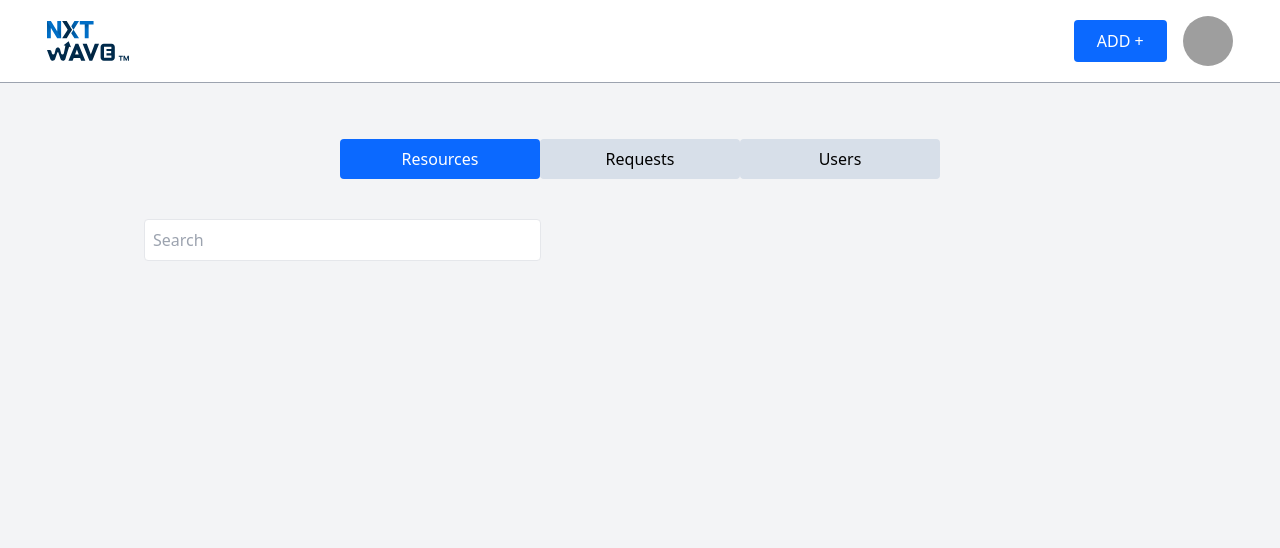
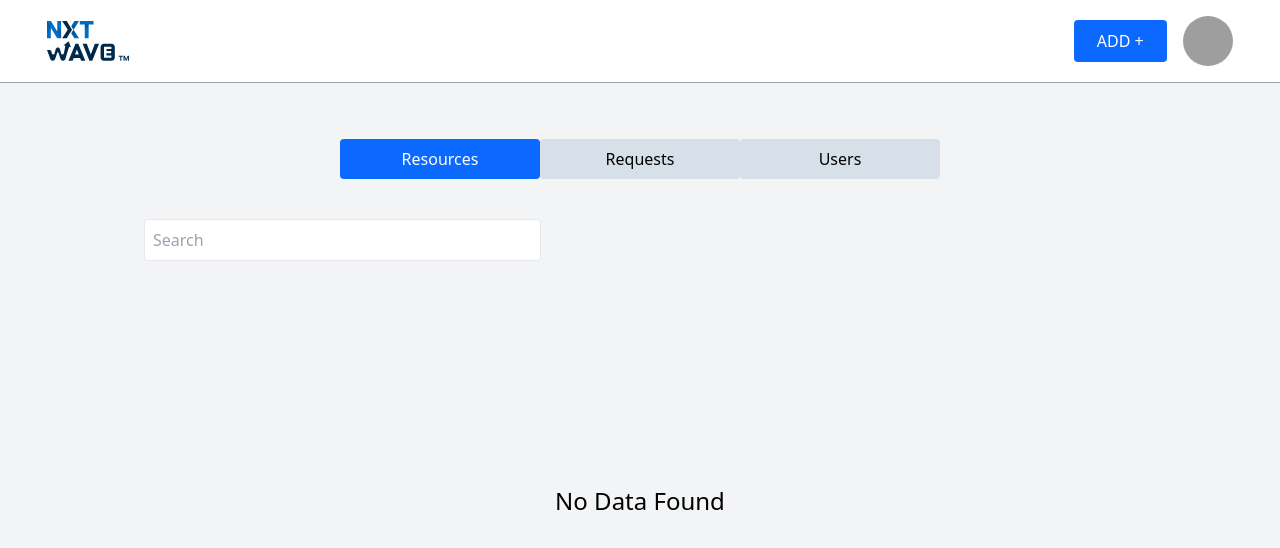
Before and after one commit to musharaf22/NextWaveAssignment, a React (Vite) app: page / in a window 1280 px wide. Shown: the top 548 px of the page. Built offline with nearby package versions, Linux system fonts and the light colour scheme; grey boxes are pictures that could not be loaded.

Commit message:
searching added

```diff
--- a/src/App.tsx
+++ b/src/App.tsx
@@ -3,8 +3,10 @@ import Home from "./pages/home";
 import Navbar from "./components/Navbar";
 function App() {
   return (
-    <div className="">
-      <Navbar />
+    <div className="relative">
+      <div className="sticky top-0">
+        <Navbar />
+      </div>
       <Routes>
         <Route path="/" element={<Home />} />
       </Routes>
--- a/src/components/Card.tsx
+++ b/src/components/Card.tsx
@@ -12,7 +12,7 @@ export interface ICardProps {
 
 const Card = ({ data }: ICardProps) => {
   return (
-    <div className="bg-white border-2 border-gray-200 w-[360px] h-[192px] rounded-[8px] p-8">
+    <div className="bg-white border-2 border-gray-200 w-full md:w-[360px] h-[192px] rounded-[8px] p-8">
       <div>
         <div className="flex items-center ">
           <img
--- a/src/pages/home/index.tsx
+++ b/src/pages/home/index.tsx
@@ -1,13 +1,26 @@
-import { useState } from "react";
-import Card from "../../components/Card";
+import { useEffect, useState } from "react";
+import Card, { ICardProps } from "../../components/Card";
 import FilterNAv from "../../components/FilterNAv";
 import homeData from "../utils/demoData/homepageData";
 
 const Home = () => {
   const [activeFilter, setActiveFilter] = useState<string>("resources");
+  const [listingData, setListingData] = useState<any[]>(homeData);
+  const [searchValue, setSearchValue] = useState<string>("");
+
+  useEffect(() => {
+    if (searchValue !== "") {
+      const filteredData = homeData.filter((d) =>
+        d.title.toLowerCase().includes(searchValue.toLowerCase())
+      );
+      setListingData(filteredData);
+    } else {
+      setListingData(homeData);
+    }
+  }, [searchValue]);
   return (
     <div className="w-full my-10 ">
-      <div className="w-[80%] m-auto p-4 h-full ">
+      <div className="md:w-[80%] m-auto p-4 h-full ">
         <FilterNAv
           setActiveFilter={setActiveFilter}
           activeFilter={activeFilter}
@@ -16,22 +29,36 @@ const Home = () => {
           type="text"
           name=""
           id=""
-          className="p-2 w-[40%] border border-gray-200 rounded-[4px] my-10 outline-none"
+          className="p-2 w-full md:w-[40%] border border-gray-200 rounded-[4px] my-10 outline-none"
           placeholder="Search"
+          onChange={(e) => setSearchValue(e.target.value)}
+          value={searchValue}
         />
 
         {/* //  */}
-        <div className="grid grid-cols-3 gap-4">
-          {homeData
+        {listingData.filter(
+          (data) =>
+            data.tag ===
+            activeFilter.toLowerCase().substring(0, activeFilter.length - 1)
+        )?.length > 0 ? (
+          <div className="flex flex-col items-center md:grid md:grid-cols-3 gap-4  justify-center">
+            {listingData
               .filter(
                 (data) =>
                   data.tag ===
-                activeFilter.toLowerCase().substring(0, activeFilter.length - 1)
+                  activeFilter
+                    .toLowerCase()
+                    .substring(0, activeFilter.length - 1)
               )
               .map((data) => {
                 return <Card data={data} />;
               })}
           </div>
+        ) : (
+          <div className="h-[50vh] flex justify-center items-center">
+            <h1 className="text-center text-2xl">No Data Found</h1>
+          </div>
+        )}
       </div>
     </div>
   );
```
Lines whose indentation alone changed are shown as unchanged.
